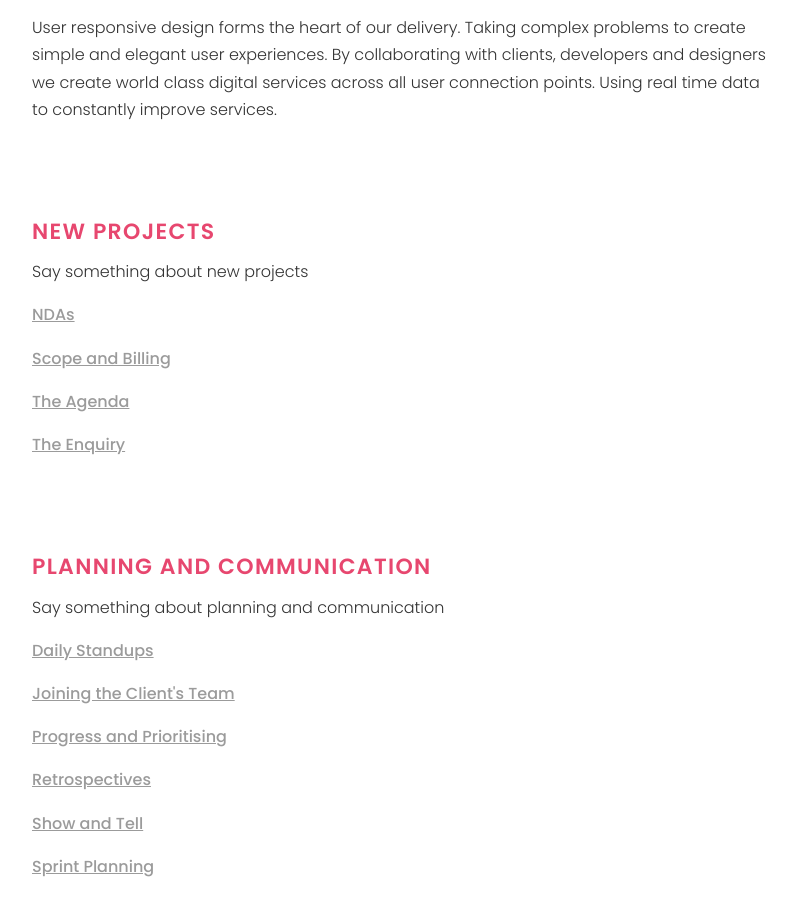
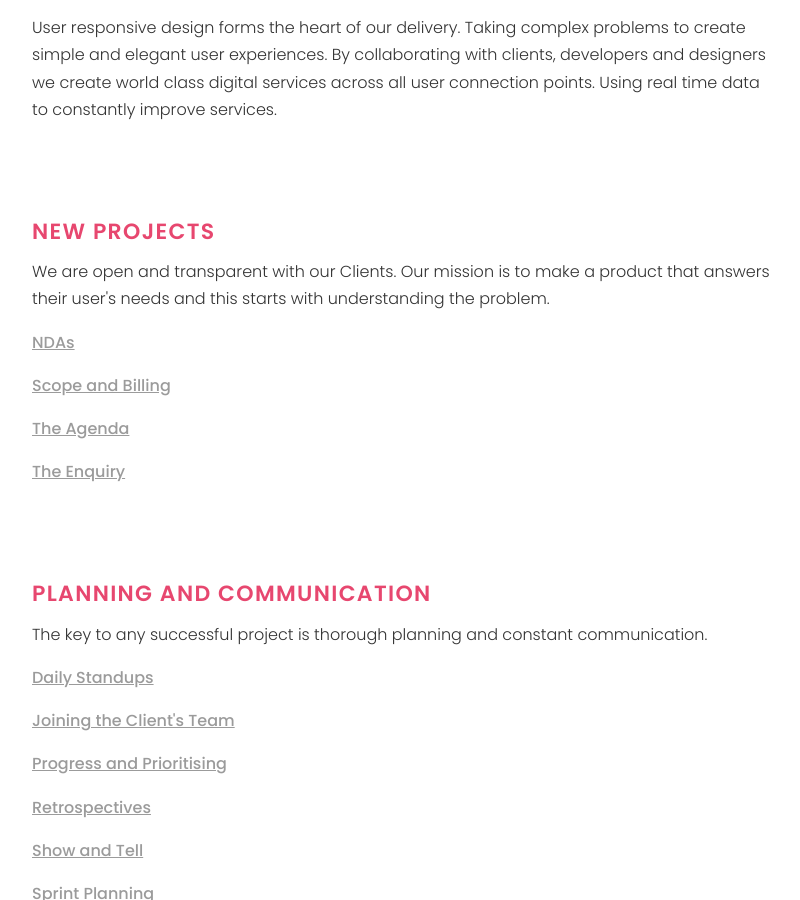
Before and after one commit to vixdigital/playbook, a Jekyll site: the page built from index.md, in a window 1280 px wide and 900 px high, scrolled down 599 px. Shown: the whole window, without its empty margins (238-1038 px from the left). Built offline with Jekyll 4.4.1, drawn with Linux system fonts in a browser that asks for light colours; some of the changed text lies outside the part shown.

Commit message:
Update index.html

```diff
--- a/_layouts/index.html
+++ b/_layouts/index.html
@@ -21,7 +21,7 @@ layout: default
 
     <div class="section">
         <h4 class="section__title">New Projects</h4>
-        <p>Say something about new projects</p>
+        <p>We are open and transparent with our Clients. Our mission is to make a product that answers their user's needs and this starts with understanding the problem.</p>
         {% for play in site.plays %}
             {% if play.categories contains "new-projects" %}
                 <p><a class="section__link" href="{{ play.url | relative_url }}">{{ play.title | escape }}</a></p>
@@ -31,7 +31,7 @@ layout: default
 
     <div class="section">
         <h4 class="section__title">Planning and Communication</h4>
-        <p>Say something about planning and communication</p>
+        <p>The key to any successful project is thorough planning and constant communication.</p>
         {% for play in site.plays %}
             {% if play.categories contains "planning-and-communication" %}
                 <p><a class="section__link" href="{{ play.url | relative_url }}">{{ play.title | escape }}</a></p>
@@ -71,7 +71,7 @@ layout: default
 
     <div class="section">
         <h4 class="section__title">Our Company</h4>
-        <p>Say something about our company</p>
+        <p>The heart of the company is our team and together we create pioneering applications. We firmly believe in work hard, play hard.</p>
         {% for play in site.plays %}
             {% if play.categories contains "our-company" %}
                 <p><a class="section__link" href="{{ play.url | relative_url }}">{{ play.title | escape }}</a></p>
```
